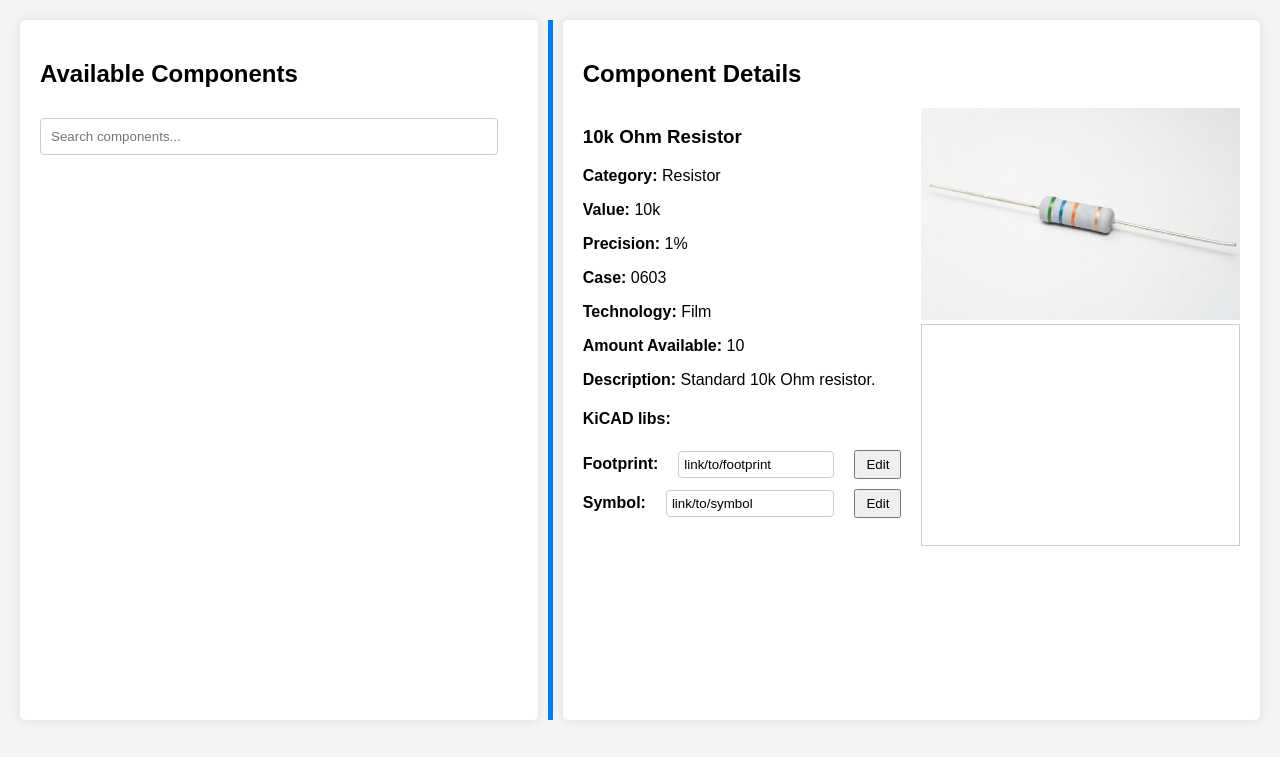
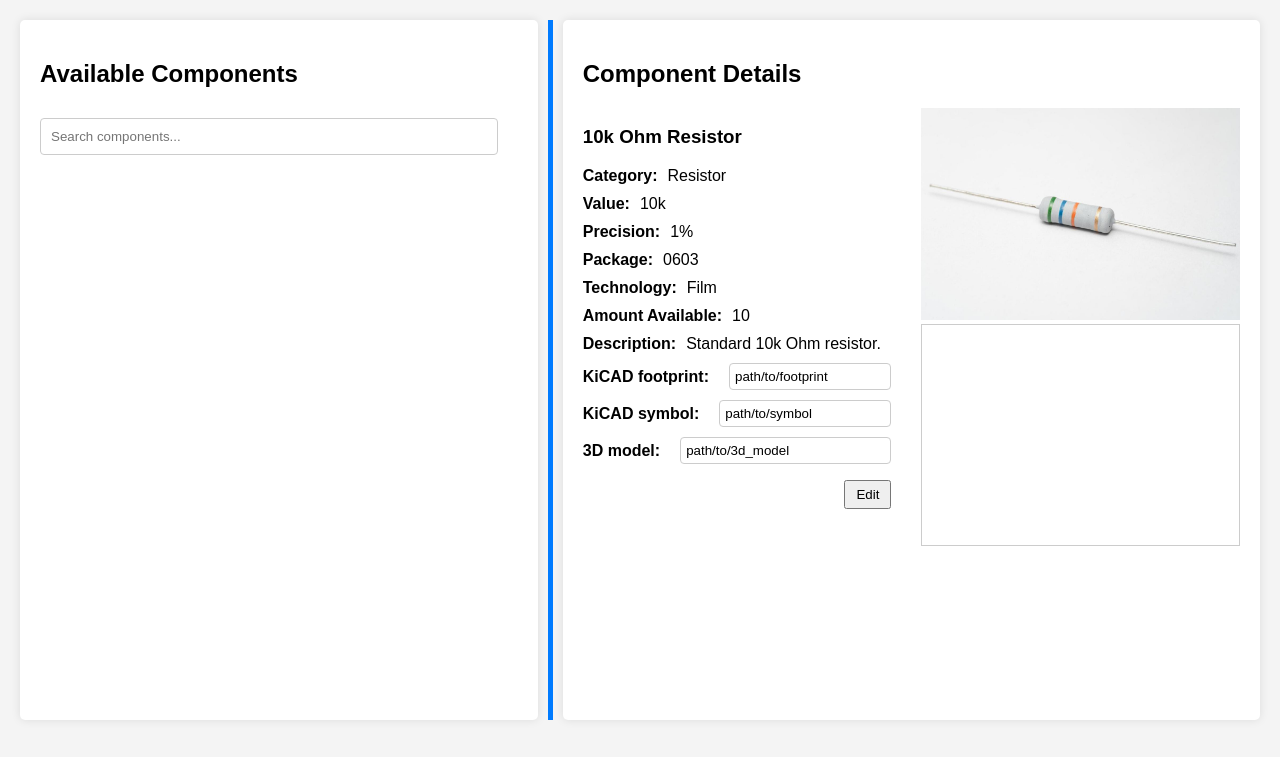
Before and after one commit to servomouse/open_parts, a Flask app: page / in a window 1280 px wide. Shown: the part 100-857 px from the top of the page. Run offline with Flask 3, Linux system fonts and the light colour scheme; data that the repository does not hold is empty; some libraries are stand-ins or nearby versions.

Commit message:
Update the component info field

```diff
--- a/static/component-details.css
+++ b/static/component-details.css
@@ -44,7 +44,7 @@
     width: 100%; /* Ensure the list item takes full width */
 }
 
-.kicad-input-field-name {
+.component-info-field-name {
     margin-right: 10px; /* Add some space between the label and input */
 }
 
@@ -56,9 +56,11 @@
     box-sizing: border-box; /* Include padding and border in the element's total width */
 }
 
-.component-info button {
+#component-info-edit-button {
     flex-shrink: 0; /* Prevent the button from shrinking */
+    float: right;
     margin-left: 10px;
+    margin-right: 10px;
     padding: 5px 10px;
     cursor: pointer;
 }
--- a/templates/index.html
+++ b/templates/index.html
@@ -38,34 +38,56 @@
     <div class="details-container">
         <div class="component-info">
             <h3 id="component-name">10k Ohm Resistor</h3>
-            <p><strong>Category:</strong> <span id="component-category">Resistor</span></p>
-            <p><strong>Value:</strong> <span id="component-value">10k</span></p>
-            <p><strong>Precision:</strong> <span id="component-precision">1%</span></p>
-            <p><strong>Case:</strong> <span id="component-case">0603</span></p>
-            <p><strong>Technology:</strong> <span id="component-technology">Film</span></p>
-            <p><strong>Amount Available:</strong> <span id="component-amount">10</span></p>
-            <p><strong>Description:</strong> <span id="component-description">Standard 10k Ohm resistor.</span></p>
-
-            <h4>KiCAD libs:</h4>
             <ul>
                 <li>
-                    <strong class="kicad-input-field-name">Footprint:</strong>
-                    <input type="text" class="kicad-input-field" id="footprint" value="link/to/footprint" readonly>
-                    <button onclick="editField('footprint')">Edit</button>
+                    <strong class="component-info-field-name">Category:</strong>
+                    <span class="component-info-input-span">Resistor</span>
                 </li>
-                    <li>
-                        <strong class="kicad-input-field-name">Symbol:</strong>
-                        <input type="text" class="kicad-input-field" id="symbol" value="link/to/symbol" readonly>
-                        <button onclick="editField('symbol')">Edit</button>
-                    </li>
+                <li>
+                    <strong class="component-info-field-name">Value:</strong>
+                     <span class="component-info-input-span">10k</span>
+                </li>
+                <li>
+                    <strong class="component-info-field-name">Precision:</strong>
+                    <span class="component-info-input-span">1%</span>
+                </li>
+                <li>
+                    <strong class="component-info-field-name">Package:</strong>
+                    <span class="component-info-input-span">0603</span>
+                </li>
+                <li>
+                    <strong class="component-info-field-name">Technology:</strong>
+                    <span class="component-info-input-span">Film</span>
+                </li>
+                <li>
+                    <strong class="component-info-field-name">Amount Available:</strong>
+                    <span class="component-info-input-span">10</span>
+                </li>
+                <li>
+                    <strong class="component-info-field-name">Description:</strong>
+                    <span class="component-info-input-span">Standard 10k Ohm resistor.</span>
+                </li>
+                <li>
+                    <strong class="component-info-field-name">KiCAD footprint:</strong>
+                    <input type="text" class="component-info-input-const" id="footprint" value="path/to/footprint" readonly>
+                </li>
+                <li>
+                    <strong class="component-info-field-name">KiCAD symbol:</strong>
+                    <input type="text" class="component-info-input-const" id="symbol" value="path/to/symbol" readonly>
+                </li>
+                <li>
+                    <strong class="component-info-field-name">3D model:</strong>
+                    <input type="text" class="component-info-input-const" id="symbol" value="path/to/3d_model" readonly>
+                </li>
             </ul>
+            <button id="component-info-edit-button" onclick="toggleEdit()">Edit</button>
         </div>
         <div class="image-and-model-container">
             <div class="component-image">
                 <img src="{{ url_for('static', filename='images/resistor_1w.jpg') }}" alt="10k Ohm Resistor" id="component-image">
             </div>
             <div class="component-3d-model" id="component-3d-model" style="border: 1px solid #ccc; padding: 10px; height: 200px;">
-                <model-viewer src="{{ url_for('static', filename='3d_models/octal_socket.glb') }}" alt="3D model of 10k Ohm Resistor" auto-rotate camera-controls style="width: 100%; height: 100%; background-color: #909090;">
+                <model-viewer src="{{ url_for('static', filename='3d_models/octal_socket.glb') }}" alt="3D model of 10k Ohm Resistor" auto-rotate camera-controls style="width: 100%; height: 100%; background-color: #909090;" exposure="0.5" >
                 </model-viewer>
             </div>
         </div>
```
Also changed, not shown: static/main.js (+48 -2 lines).
